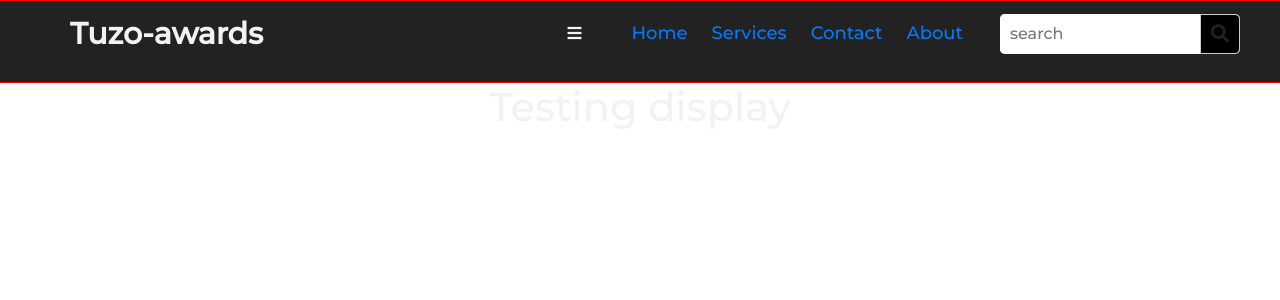
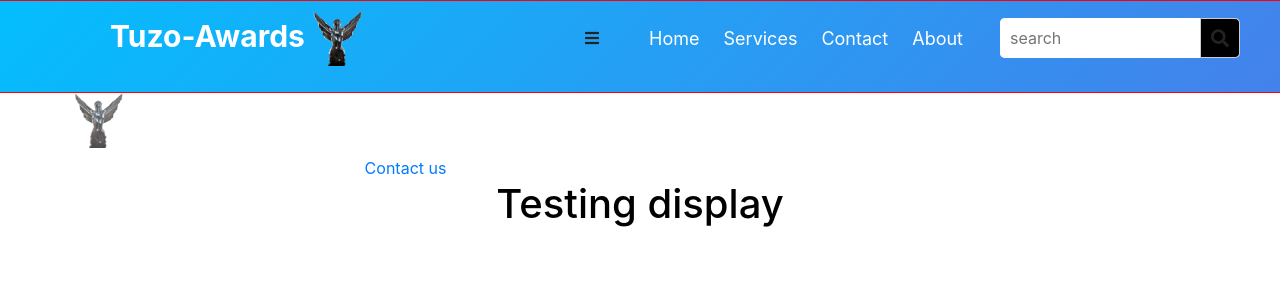
Before and after one commit to kagus-code/Tuzo-Awards, a Django app: page / in a window 1280 px wide. Shown: the top 300 px of the page. Run offline with Django 3.2, Linux system fonts and the light colour scheme; some libraries are stand-ins or nearby versions.

Commit message:
inserting banner of landing page

```diff
--- a/static/css/navigation.css
+++ b/static/css/navigation.css
@@ -1,16 +1,10 @@
 
 @import url('https://fonts.googleapis.com/css2?family=Montserrat:wght@500&display=swap');
 
-*{
-  margin: 0;
-  padding: 0;
-  color: #f2f2f2;
-  box-sizing: border-box;
-  font-family: 'Montserrat', sans-serif;
-}
+
 
 nav{
-  background: #222222;
+  background-image: linear-gradient(-45deg, #4481eb 0%, #04befe 100%);
   padding: 10px 40px 10px 70px;
   border: 1px solid red;
   border-left: none;
@@ -43,6 +37,7 @@ nav ul div.items a{
   text-decoration: none;
   font-size: 18px;
   padding: 0 12px;
+  color: white;
 
 }
 
--- a/tuzo/templates/index.html
+++ b/tuzo/templates/index.html
@@ -1,14 +1,43 @@
-{%extends 'base.html'%}
 
+{%extends "base.html"%}
 {% load bootstrap4 %}
+{% load static%}
 
+
+
+{% block styles %}
+{% bootstrap_css %}
+<link rel="stylesheet" href="{% static 'css/landing.css'%}">
+<link rel="stylesheet" href="https://cdnjs.cloudflare.com/ajax/libs/font-awesome/5.15.3/css/all.min.css">
+{% endblock %}
 
 
 
 {% block content %}
 {{block.super}}
 
-<h1 class="text-center">Testing display </h1>
+
+<div class="main-image">
+
+  <div class="inner">
+
+    <h3 style="color: white; opacity: 0.7;"> <span> Tuzo  <img class="img-fluid" src="{% static 'images/logomain.png'   %}"  alt="logo" style="width:50px"> Awards </span></h3>
+
+<div class="cen">
+
+
+
+</div>
+
+    <span class="cen"> <small style="color: white;">Discover the best agencies and professionals in
+      Kenya
+   </small></span>
+    <a class="button"  href="mailto:ekagwima745@gmail.com">Contact us </a>
+  </div>
+</div>
+
+
+<h1 class="text-center" style="color: black;">Testing display </h1>
 
 
 
--- a/tuzo/templates/navbar.html
+++ b/tuzo/templates/navbar.html
@@ -13,7 +13,7 @@
 
 <nav>
   <ul>
-    <li class="logo">Tuzo-awards</li>
+    <li class="logo"><a href="./" style="text-decoration: none; color: white;"> Tuzo-Awards <img src="{% static 'images/logomain.png'   %}"  alt="logo" style="width:50px"> </a> </li>
     <li class="btn"><span class="fas fa-bars"></span></li>
     <div class="items">
       <li class=" ">
```
Also changed, not shown: static/css/landing.css (added), static/images/background.jpg (added), static/images/logomain.png (added).
